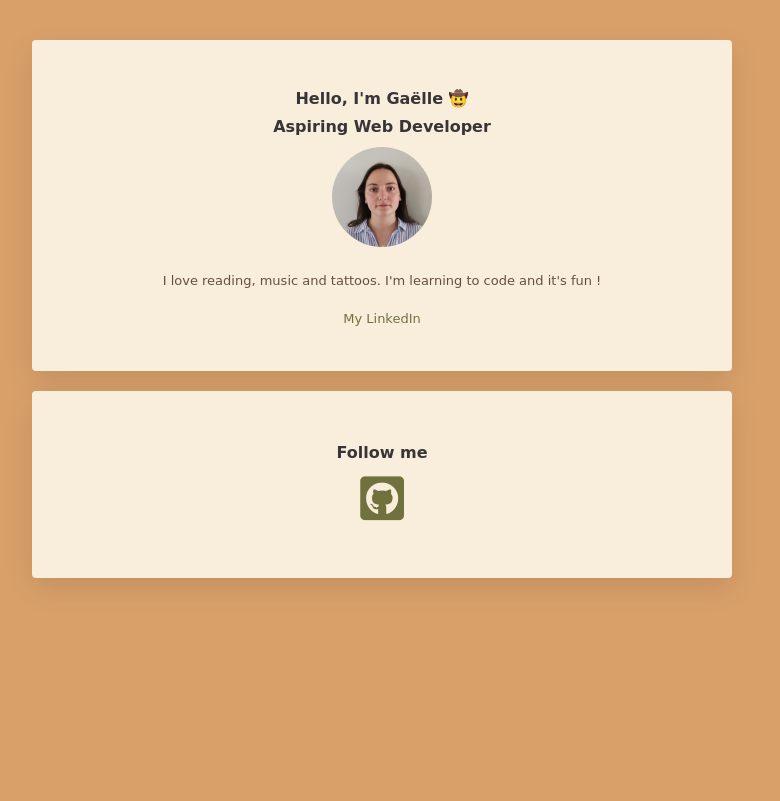
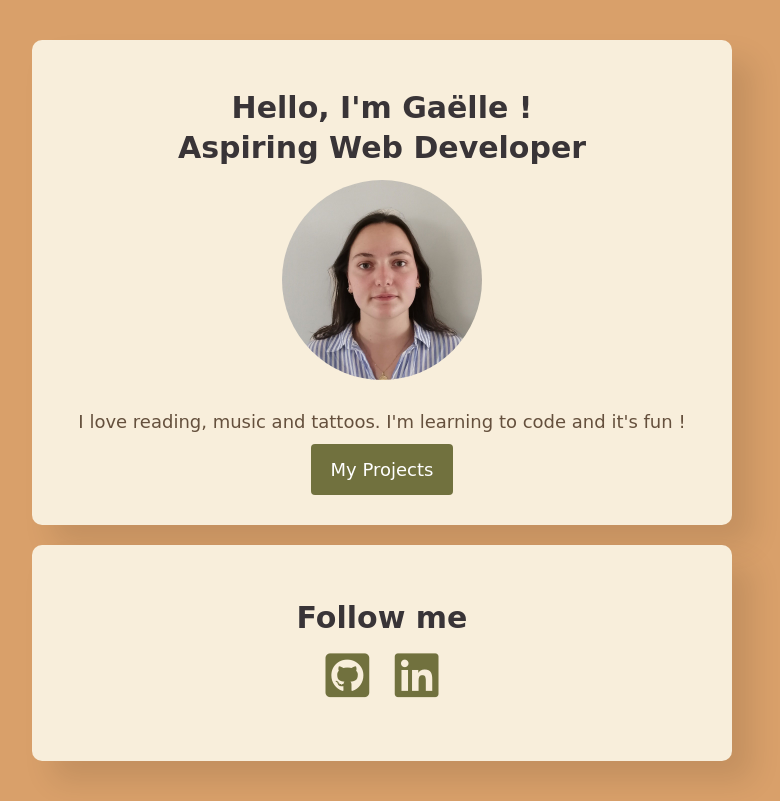
Before and after one commit to Gaelle-La/profile, a plain HTML site: page index.html in a window 1280 px wide. Shown: the whole page, without its empty margins (258-1038 px from the left). Drawn offline with Linux system fonts and the light colour scheme; a web font is replaced by a local one.

Commit message:
make my profile prettier

```diff
--- a/index.html
+++ b/index.html
@@ -13,19 +13,22 @@
   <body>
     <div class="container">
       <div class="card-white" id="introduction">
-        <h1>Hello, I'm Gaëlle 🤠</h1>
+        <h1>Hello, I'm Gaëlle !</h1>
         <h2>Aspiring Web Developer</h2>
-        <img src="images/profile.jpeg" class="img-circle" width="100px" alt="Gaëlle Lafargue">
+        <img src="images/profile.jpeg" class="img-circle" width="200px" alt="Gaëlle Lafargue">
         <p>I love reading, music and tattoos. I'm learning to code and it's fun !</p>
-        <a href="https://www.linkedin.com/in/gaëlle-lafargue-8418982b9/" class="btn-green">My LinkedIn</a>
+        <a href="#" class="btn-green">My Projects</a>
       </div>
       <div class="card-white">
         <h2>Follow me</h2>
-        <ul class="list-inline">
-          <li><a href="https://github.com/Gaelle-La" >
-          <i class="fab fa-github-square"></i></a></li>
-        </ul>
-    </div>
+          <ul class="list-inline">
+            <li><a href="https://github.com/Gaelle-La" >
+            <i class="fab fa-github-square"></i></a></li>
+            <li><a href="https://www.linkedin.com/in/gaëlle-lafargue-8418982b9/" >
+            <i class="fab fa-linkedin"></i></a></li>
+          </ul>
+      </div>
+
     </div>
   </body>
 </html>
--- a/style.css
+++ b/style.css
@@ -4,12 +4,12 @@ body {
   font-weight: 400;
   font-style: normal;
   color: #65503D;
-  font-size: small;
-  line-height:25px;
+  font-size: 18px;
+  line-height:30px;
 }
 h1,h2,h3 {
   color :#393437;
-  font-size: medium;
+  font-size: 30px;
   line-height: 15px;
 }
 a {
@@ -26,40 +26,54 @@ a:hover {
 .card-white {
     background-color: #F8EEDB;
     padding: 40px;
-    box-shadow: 0px 10px 30px rgba(0, 0, 0, 0.1);
-    border-radius: 4px;
+    box-shadow: 20px 20px 30px rgba(14, 13, 13, 0.1);
+    border-radius: 10px;
     margin: 20px 0px;
     text-align: center;
 }
 .img-circle {
   border-radius: 50%;
 }
-
+li {
+  text-align: match-parent;
+}
 .list-inline {
   list-style: none;
   padding-left: 0px;
+}
+.list-inline li {
+  display: inline;
+  padding: 10px;
 }
 i {
   font-size: 50px;
 }
 
 @media (max-width: 960px) {
-  /* Pour un écran < 960px, cette classe CSS s'applique */
   .container {
     width: 700px;
   }
 }
 
 @media (max-width: 720px) {
-  /* Pour un écran < 720px, cette classe CSS s'applique */
   .container {
     width: 500px;
   }
 }
 
 @media (max-width: 540px) {
-  /* Pour un écran < 540px, cette classe CSS s'applique */
   .container {
     width: 300px;
   }
 }
+.btn-green {
+  background-color: #71713E;
+  color: white;
+  padding: 15px 20px;
+  border-radius: 4px;
+  }
+
+.btn-green:hover {
+  background-color: #753531;
+  color: white;
+}
```
